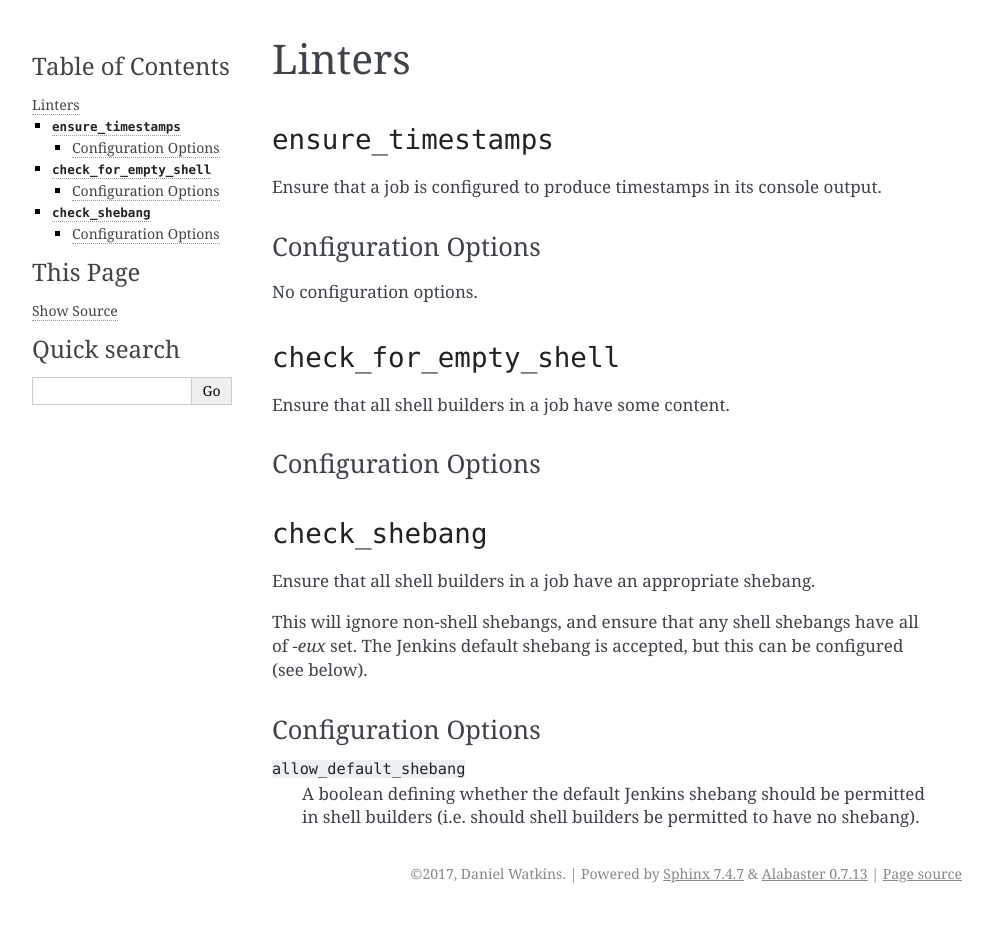
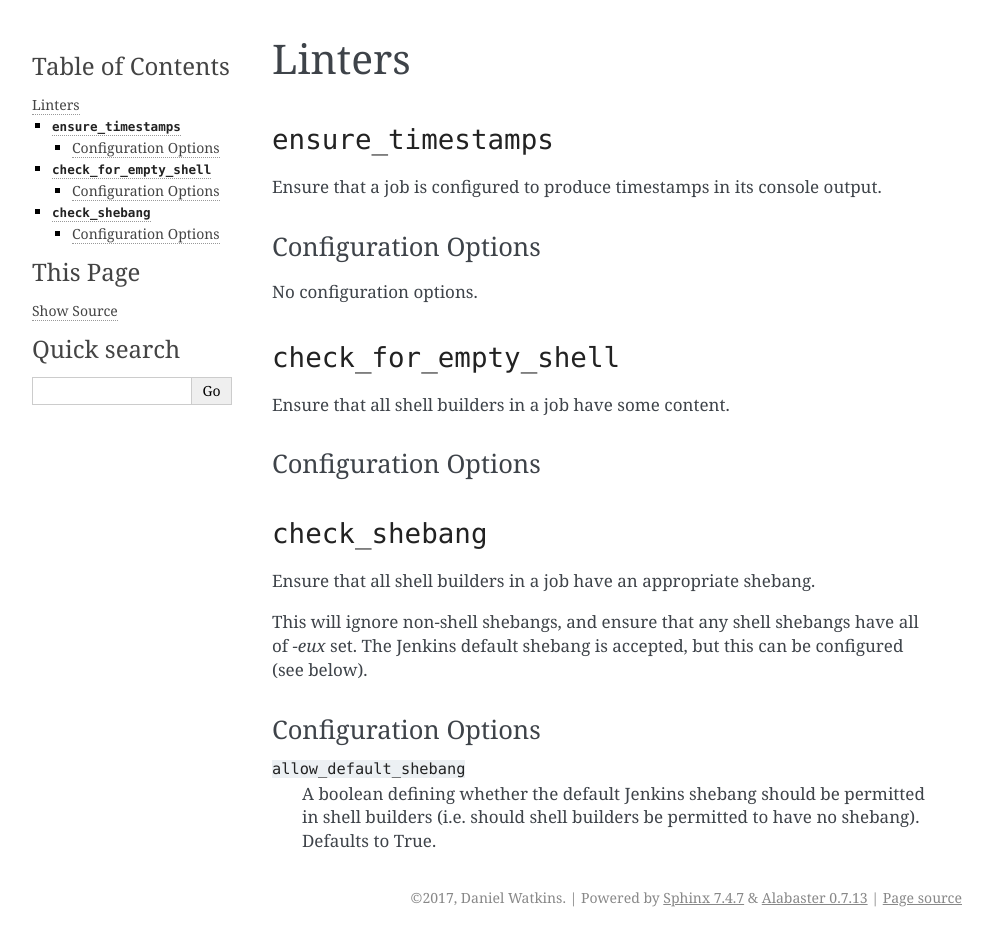
Before and after one commit to OddBloke/jenkins-job-linter, a Sphinx documentation site: the page built from docs/source/linters.rst, in a window 1280 px wide. Shown: the whole page, without its empty margins (148-1141 px from the left). Built offline with Sphinx 7.4.7, drawn with Linux system fonts in a browser that asks for light colours; before the commit the page ends 913 px from its top, so only the background shows below that.

Commit message:
Add default info to allow_default_shebang configuration

```diff
--- a/docs/source/linters.rst
+++ b/docs/source/linters.rst
@@ -37,4 +37,4 @@ Configuration Options
 ``allow_default_shebang``
     A boolean defining whether the default Jenkins shebang should be
     permitted in shell builders (i.e. should shell builders be
-    permitted to have no shebang).
+    permitted to have no shebang).  Defaults to True.
```
